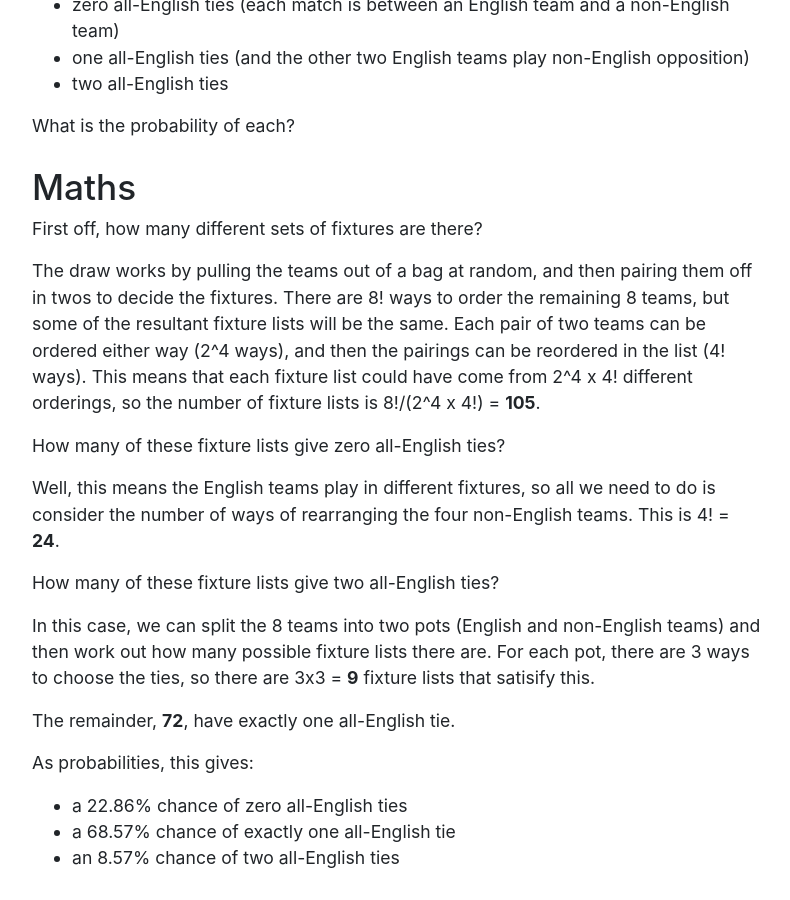
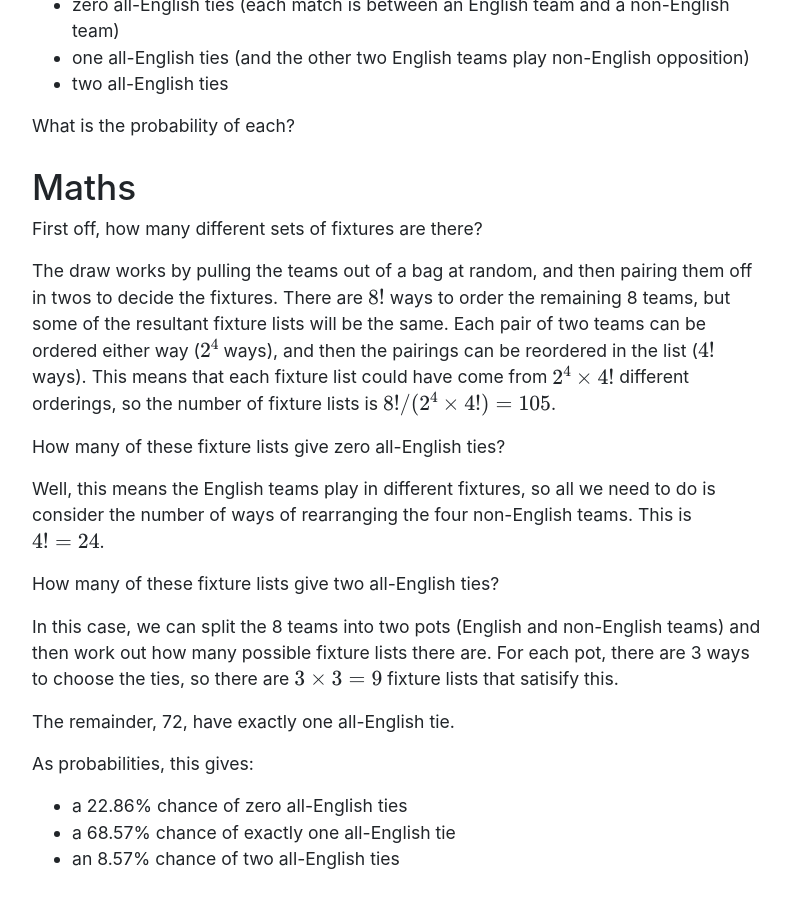
Before and after one commit to djcarter85/codingblog, a Jekyll site: the page built from _posts/2019-03-14-champions-league-draw.md, in a window 1280 px wide and 900 px high, scrolled down 670 px. Shown: the whole window, without its empty margins (243-1033 px from the left). Built offline with Jekyll 4.4.1, drawn with Linux system fonts in a browser that asks for light colours; nearby versions of some CDN libraries; formulas are drawn with MathJax 3; some of the changed lines change nothing that is shown.

Commit message:
Add maths formatting

```diff
--- a/_includes/footer.html
+++ b/_includes/footer.html
@@ -20,11 +20,14 @@
 </footer>
 
 <!-- JS -->
-<script defer src="https://use.fontawesome.com/releases/v5.6.3/js/all.js" integrity="sha384-EIHISlAOj4zgYieurP0SdoiBYfGJKkgWedPHH4jCzpCXLmzVsw1ouK59MuUtP4a1"
-  crossorigin="anonymous"></script>
-<script src="https://code.jquery.com/jquery-3.3.1.slim.min.js" integrity="sha384-q8i/X+965DzO0rT7abK41JStQIAqVgRVzpbzo5smXKp4YfRvH+8abtTE1Pi6jizo"
-  crossorigin="anonymous"></script>
-<script src="https://cdnjs.cloudflare.com/ajax/libs/popper.js/1.14.6/umd/popper.min.js" integrity="sha384-wHAiFfRlMFy6i5SRaxvfOCifBUQy1xHdJ/yoi7FRNXMRBu5WHdZYu1hA6ZOblgut"
-  crossorigin="anonymous"></script>
-<script src="https://stackpath.bootstrapcdn.com/bootstrap/4.2.1/js/bootstrap.min.js" integrity="sha384-B0UglyR+jN6CkvvICOB2joaf5I4l3gm9GU6Hc1og6Ls7i6U/mkkaduKaBhlAXv9k"
-  crossorigin="anonymous"></script>
+<script defer src="https://use.fontawesome.com/releases/v5.6.3/js/all.js"
+  integrity="sha384-EIHISlAOj4zgYieurP0SdoiBYfGJKkgWedPHH4jCzpCXLmzVsw1ouK59MuUtP4a1" crossorigin="anonymous"></script>
+<script src="https://code.jquery.com/jquery-3.3.1.slim.min.js"
+  integrity="sha384-q8i/X+965DzO0rT7abK41JStQIAqVgRVzpbzo5smXKp4YfRvH+8abtTE1Pi6jizo" crossorigin="anonymous"></script>
+<script src="https://cdnjs.cloudflare.com/ajax/libs/popper.js/1.14.6/umd/popper.min.js"
+  integrity="sha384-wHAiFfRlMFy6i5SRaxvfOCifBUQy1xHdJ/yoi7FRNXMRBu5WHdZYu1hA6ZOblgut" crossorigin="anonymous"></script>
+<script src="https://stackpath.bootstrapcdn.com/bootstrap/4.2.1/js/bootstrap.min.js"
+  integrity="sha384-B0UglyR+jN6CkvvICOB2joaf5I4l3gm9GU6Hc1og6Ls7i6U/mkkaduKaBhlAXv9k" crossorigin="anonymous"></script>
+
+<script type="text/javascript" async
+  src="https://cdnjs.cloudflare.com/ajax/libs/mathjax/2.7.5/MathJax.js?config=TeX-MML-AM_CHTML"> </script>
--- a/_posts/2019-03-14-champions-league-draw.md
+++ b/_posts/2019-03-14-champions-league-draw.md
@@ -21,17 +21,17 @@ What is the probability of each?
 
 First off, how many different sets of fixtures are there?
 
-The draw works by pulling the teams out of a bag at random, and then pairing them off in twos to decide the fixtures. There are 8! ways to order the remaining 8 teams, but some of the resultant fixture lists will be the same. Each pair of two teams can be ordered either way (2^4 ways), and then the pairings can be reordered in the list (4! ways).  This means that each fixture list could have come from 2^4 x 4! different orderings, so the number of fixture lists is 8!/(2^4 x 4!) = **105**.
+The draw works by pulling the teams out of a bag at random, and then pairing them off in twos to decide the fixtures. There are $$8!$$ ways to order the remaining 8 teams, but some of the resultant fixture lists will be the same. Each pair of two teams can be ordered either way ($$2^4$$ ways), and then the pairings can be reordered in the list ($$4!$$ ways). This means that each fixture list could have come from $$2^4 \times 4!$$ different orderings, so the number of fixture lists is $$8!/(2^4 \times 4!) = 105$$.
 
 How many of these fixture lists give zero all-English ties?
 
-Well, this means the English teams play in different fixtures, so all we need to do is consider the number of ways of rearranging the four non-English teams. This is 4! = **24**.
+Well, this means the English teams play in different fixtures, so all we need to do is consider the number of ways of rearranging the four non-English teams. This is $$4! = 24$$.
 
 How many of these fixture lists give two all-English ties?
 
-In this case, we can split the 8 teams into two pots (English and non-English teams) and then work out how many possible fixture lists there are. For each pot, there are 3 ways to choose the ties, so there are 3x3 = **9** fixture lists that satisify this.
+In this case, we can split the 8 teams into two pots (English and non-English teams) and then work out how many possible fixture lists there are. For each pot, there are 3 ways to choose the ties, so there are $$3 \times 3 = 9$$ fixture lists that satisify this.
 
-The remainder, **72**, have exactly one all-English tie.
+The remainder, 72, have exactly one all-English tie.
 
 As probabilities, this gives:
 
```
